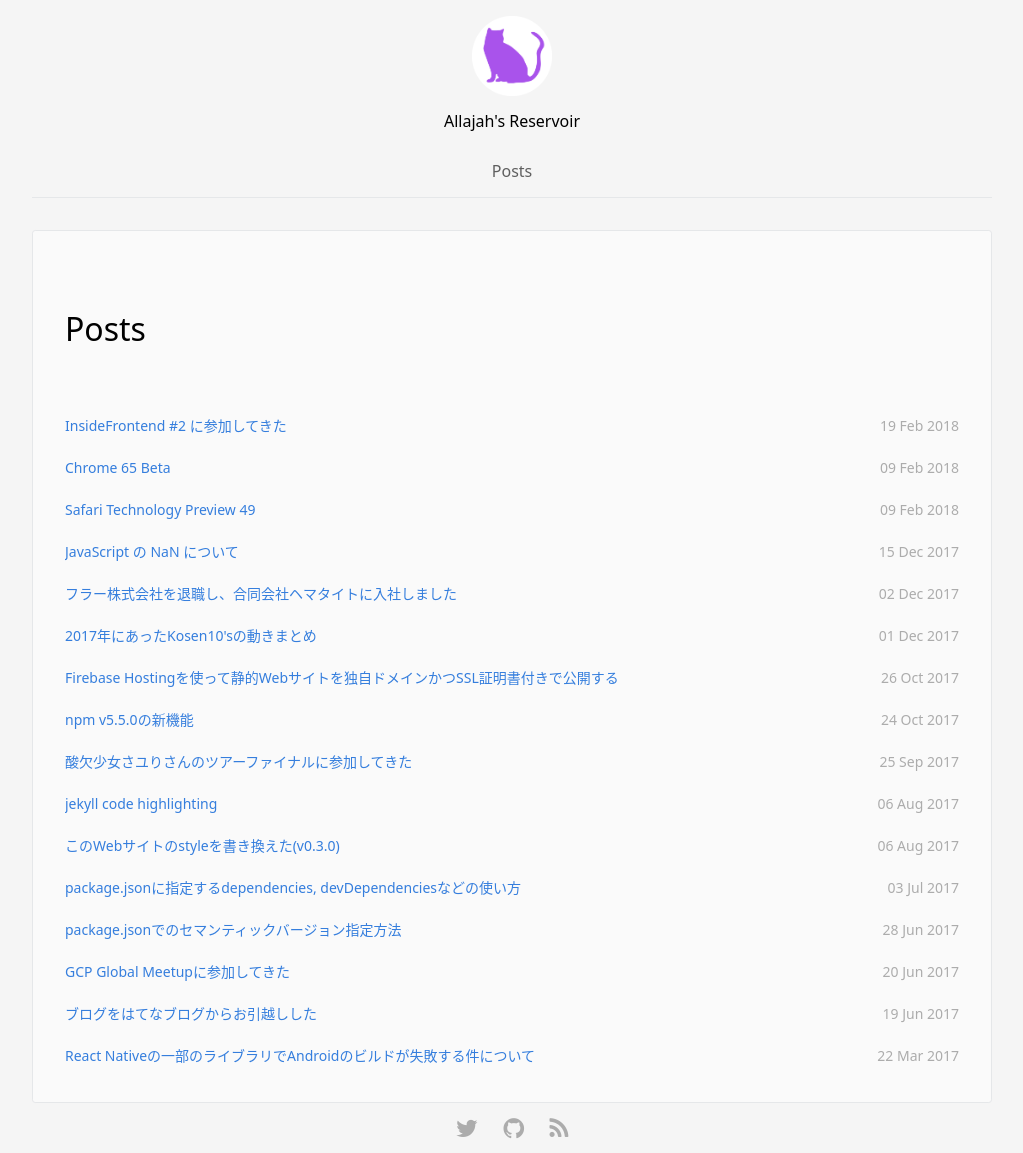
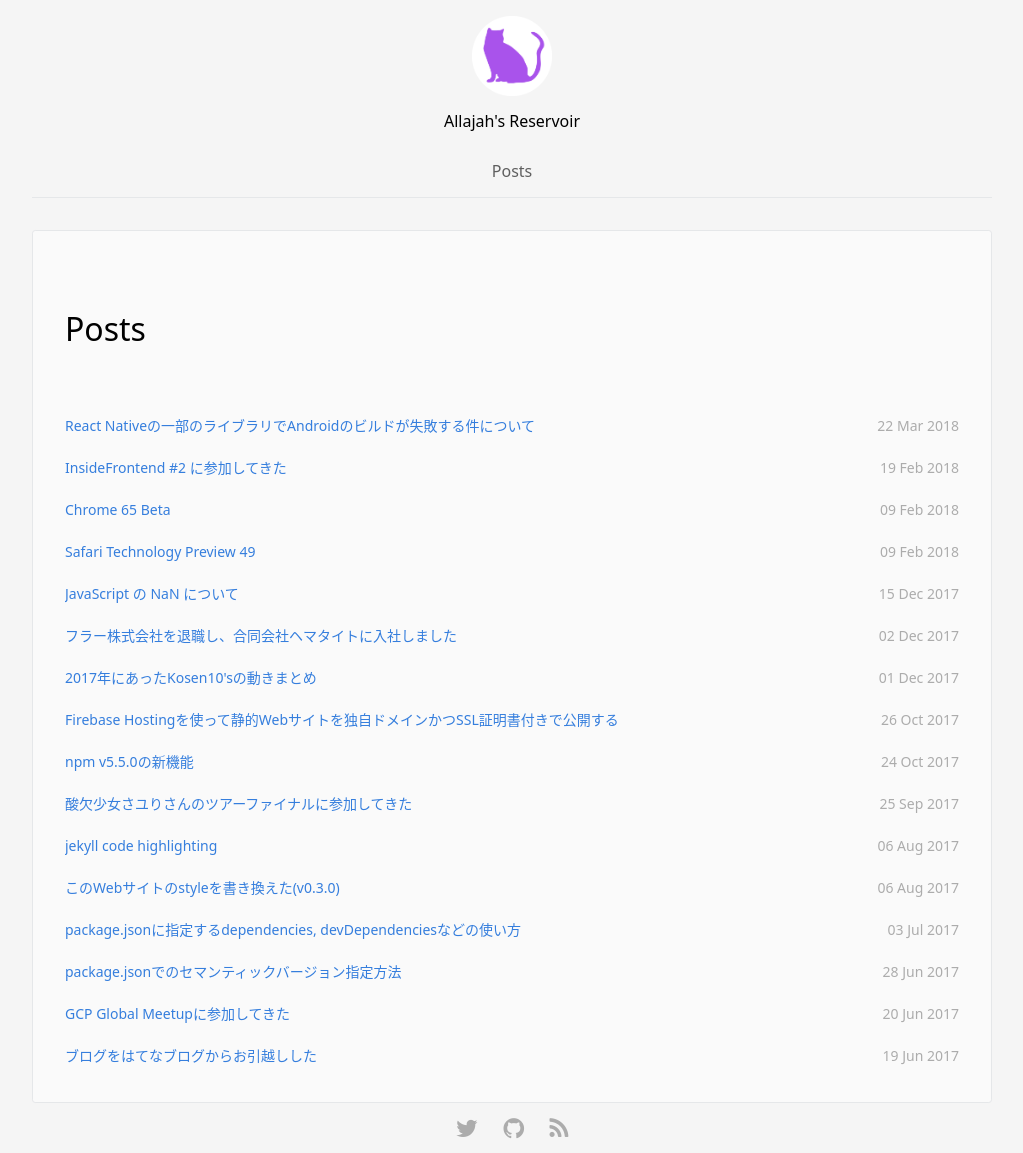
Before and after one commit to arayaryoma/reservoir.allajah.com, a Jekyll site: the page built from index.html, in a window 1280 px wide. Shown: the whole page, without its empty margins (128-1151 px from the left). Built offline with Jekyll 4.4.1, drawn with Linux system fonts in a browser that asks for light colours; nearby versions of some CDN libraries.

Commit message:
Fix the year

```diff
--- a/_posts/2018-03-22-react-native-packages-build-error-by-gms.markdown
+++ b/_posts/2018-03-22-react-native-packages-build-error-by-gms.markdown
@@ -1,6 +1,6 @@
 ---
 title: "React Nativeの一部のライブラリでAndroidのビルドが失敗する件について"
-date: "2017-03-22 13:00:00 +0900"
+date: "2018-03-22 10:00:00 +0900"
 tags:
   - React Native
 ---
```
